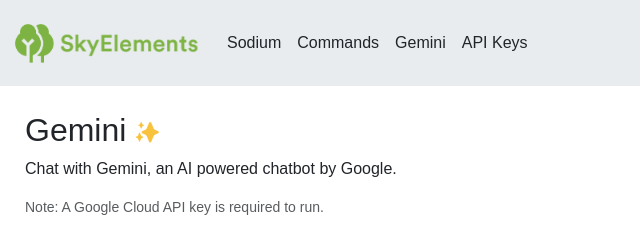
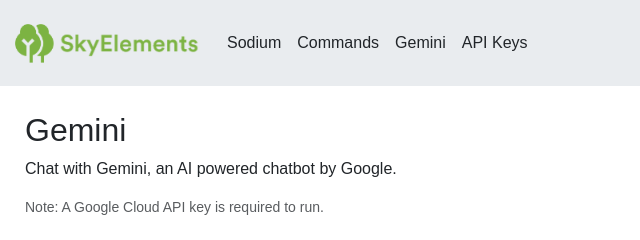
Before and after one commit to skyelements/skyelements.github.io, a plain HTML site: page gemini.html in a window 1280 px wide. Shown: the top 240 px of the page, 0-640 px from the left. Drawn offline with nearby package versions, Linux system fonts and the light colour scheme; a web font is replaced by a local one.

```diff
--- a/gemini.html
+++ b/gemini.html
@@ -122,7 +122,7 @@
 
         <main>
             <div class="page-div">
-                <h2 class="font-title">Gemini <img src="/assets/icon/sparkles.png" width="24" height="24" class="d-inline-block align-items-center"></h2>
+                <h2 class="font-title">Gemini</h2>
                 <p class="font-paragraph">Chat with Gemini, an AI powered chatbot by Google.</p>
                 <p class="font-subscript">Note: A Google Cloud API key is required to run.</p>
                 <!-- <a href="https://aistudio.google.com/app/apikey" class="text-muted" style="text-decoration: none;">Get your API key</a> -->
```
Also changed, not shown: assets/icon/icons8-leaf-96.png, assets/icon/icons8-sparkle-96.png, assets/icon/icons8-spotify-96.png, assets/icon/icons8-youtube-96.png, assets/icon/sparkles.png (deleted).
